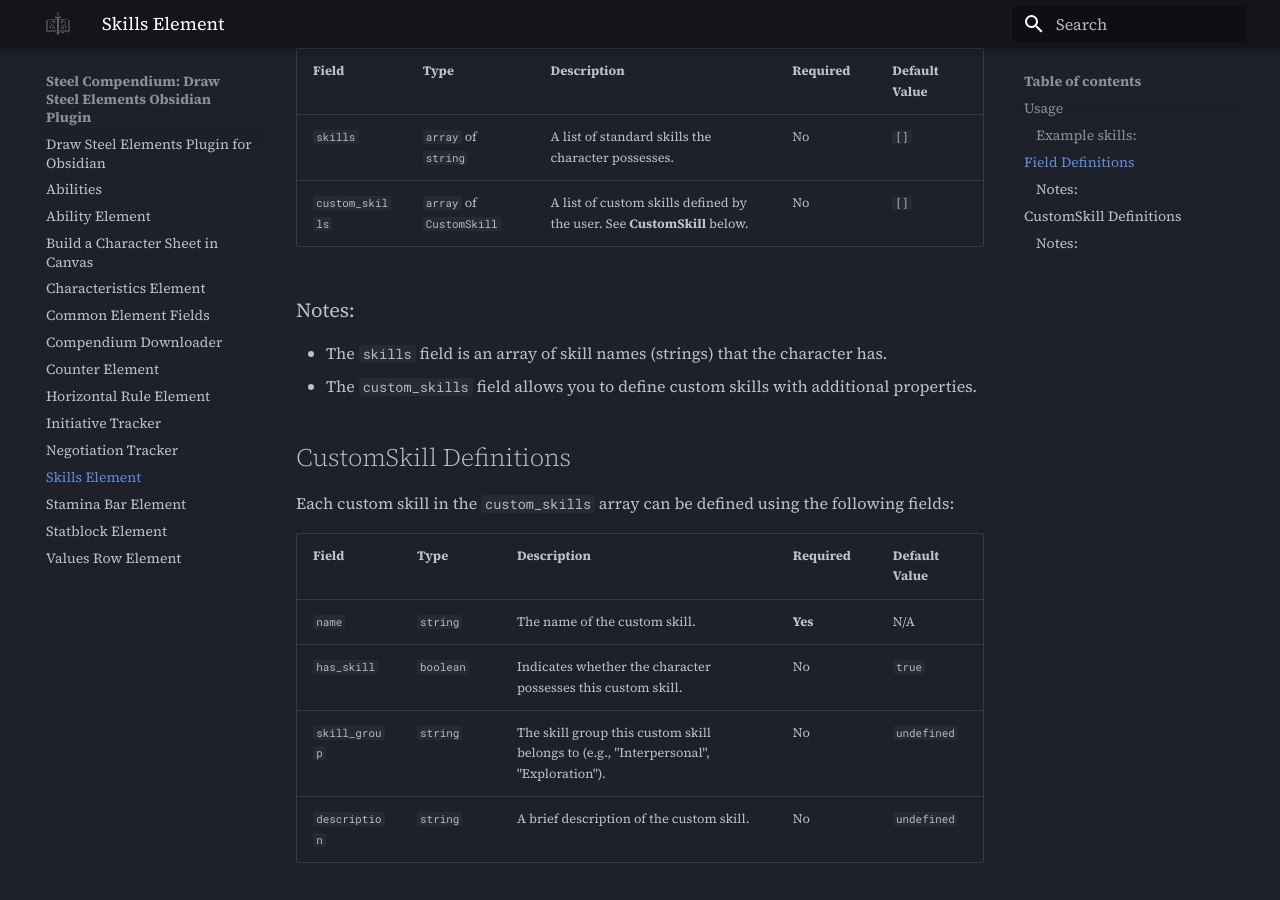
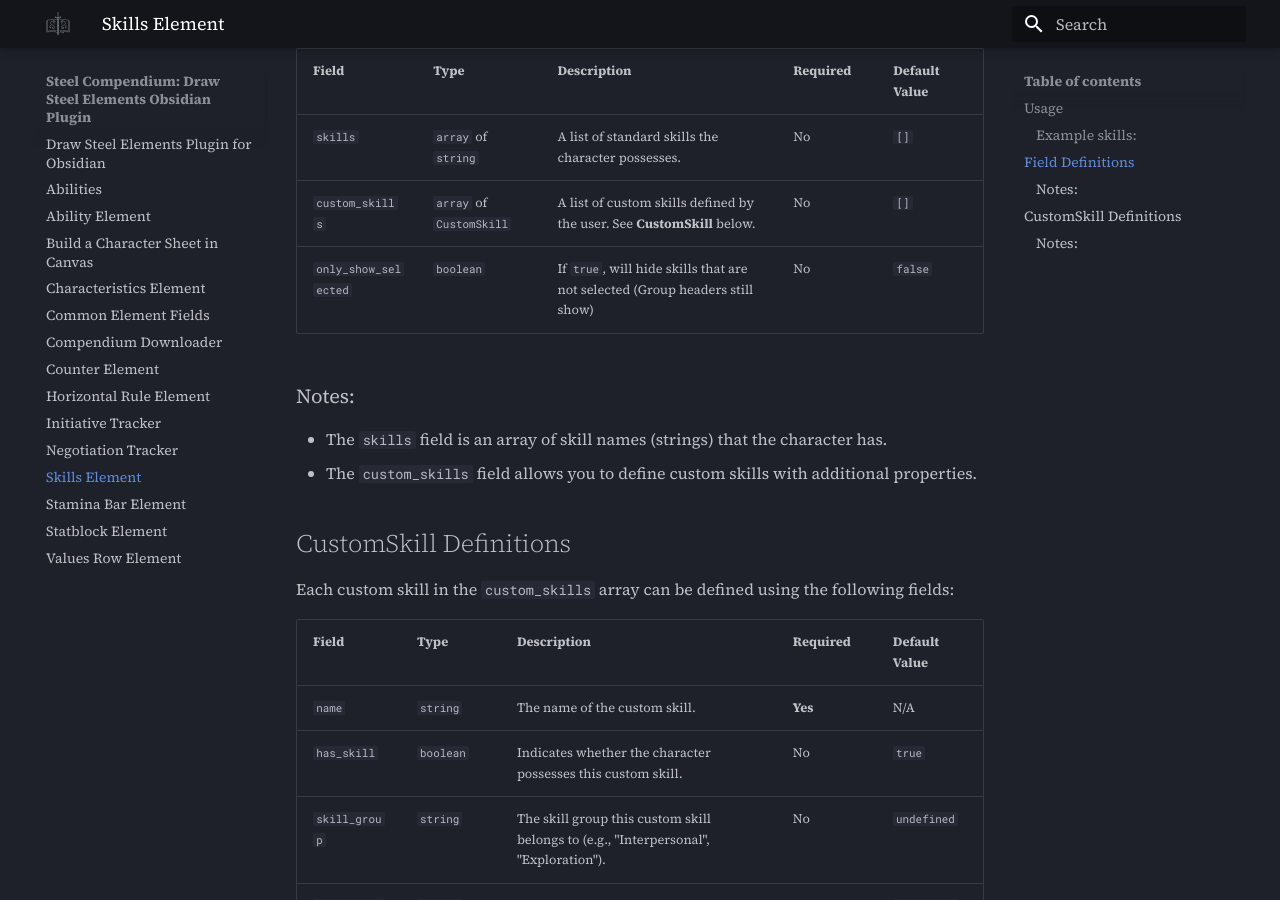
Before and after one commit to SteelCompendium/draw-steel-elements, an MkDocs documentation site: the page built from docs/skills-element.md, in a window 1280 px wide and 900 px high, scrolled down 2231 px. Built offline with MkDocs 1.6.1 and Material for MkDocs 9.7.7, drawn with Linux system fonts in a browser that asks for light colours; comment, search, counter and statistics services are not loaded.

Commit message:
Docs update for Skills Element

```diff
--- a/docs/skills-element.md
+++ b/docs/skills-element.md
@@ -34,10 +34,11 @@
 
 Below is a detailed description of each field used in the skills element, including their types, default values, and whether they are required.
 
-| Field           | Type                     | Description                                                             | Required | Default Value |
-|-----------------|--------------------------|-------------------------------------------------------------------------|----------|---------------|
-| `skills`        | `array` of `string`      | A list of standard skills the character possesses.                      | No       | `[]`          |
-| `custom_skills` | `array` of `CustomSkill` | A list of custom skills defined by the user. See **CustomSkill** below. | No       | `[]`          |
+| Field                | Type                     | Description                                                                  | Required | Default Value |
+|----------------------|--------------------------|------------------------------------------------------------------------------|----------|---------------|
+| `skills`             | `array` of `string`      | A list of standard skills the character possesses.                           | No       | `[]`          |
+| `custom_skills`      | `array` of `CustomSkill` | A list of custom skills defined by the user. See **CustomSkill** below.      | No       | `[]`          |
+| `only_show_selected` | `boolean`                | If `true`, will hide skills that are not selected (Group headers still show) | No       | `false`       |
 
 ### Notes:
 
```
